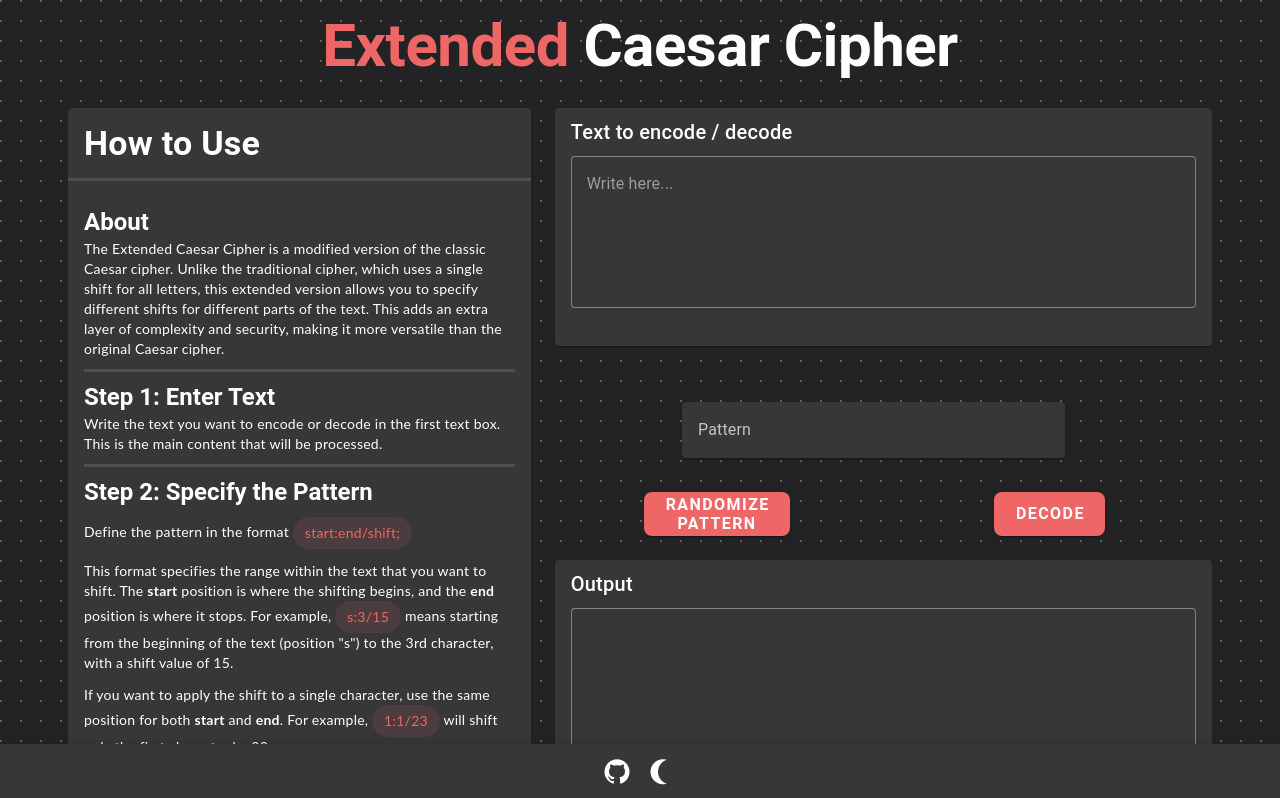
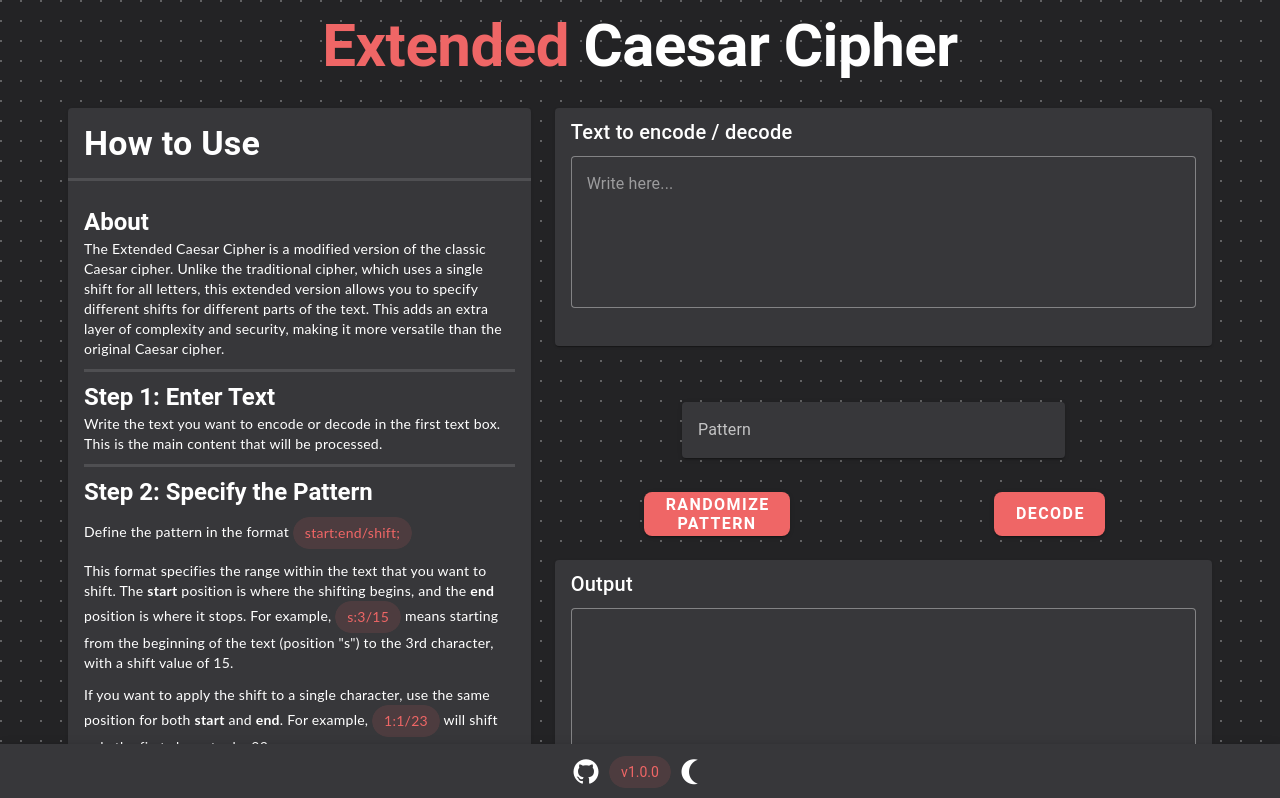
Before and after one commit to Cysiuu/ecc, a Vue app in the folder ecc-ui/: page / in a window 1280 px wide. Shown: the top 798 px of the page. Built offline with nearby package versions, Linux system fonts and the light colour scheme.

Commit message:
Add version number at the bottom bar

```diff
--- a/ecc-ui/package.json
+++ b/ecc-ui/package.json
@@ -1,6 +1,6 @@
 {
   "name": "ecc",
-  "version": "0.0.1",
+  "version": "1.0.0",
   "private": true,
   "type": "module",
   "scripts": {
--- a/ecc-ui/src/components/BottomBar.vue
+++ b/ecc-ui/src/components/BottomBar.vue
@@ -13,25 +13,31 @@ function goToGitHub() {
 
 <template>
   <v-bottom-navigation class="d-flex justify-center align-center">
-    <v-row
-      class="d-flex align-center justify-center"
-      style=""
-    >
+    <v-row class="d-flex align-center justify-center">
       <v-icon
         icon="mdi-github"
         size="30"
         class="icon-spacing"
         @click="goToGitHub"
       ></v-icon>
+      <v-chip
+        color="secondary"
+        text-color="white"
+        small
+      >
+        v1.0.0
+      </v-chip>
       <v-icon
         icon="mdi-moon-waning-crescent"
         size="30"
         class="icon-spacing"
         @click="toggleTheme"
       ></v-icon>
+
     </v-row>
   </v-bottom-navigation>
 </template>
+
 
 <style scoped>
 .icon-spacing {
```
Lines whose indentation alone changed are shown as unchanged.
